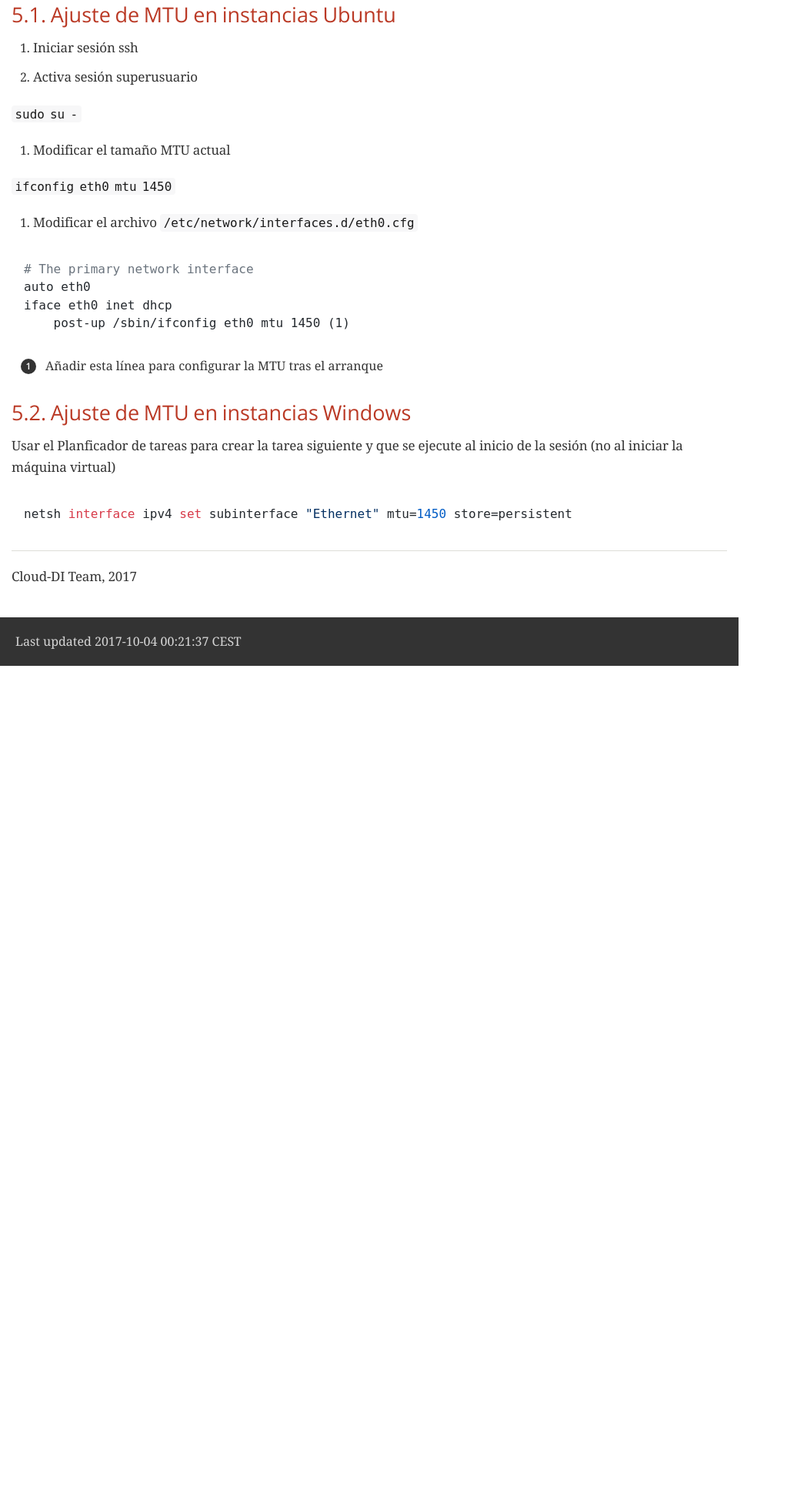
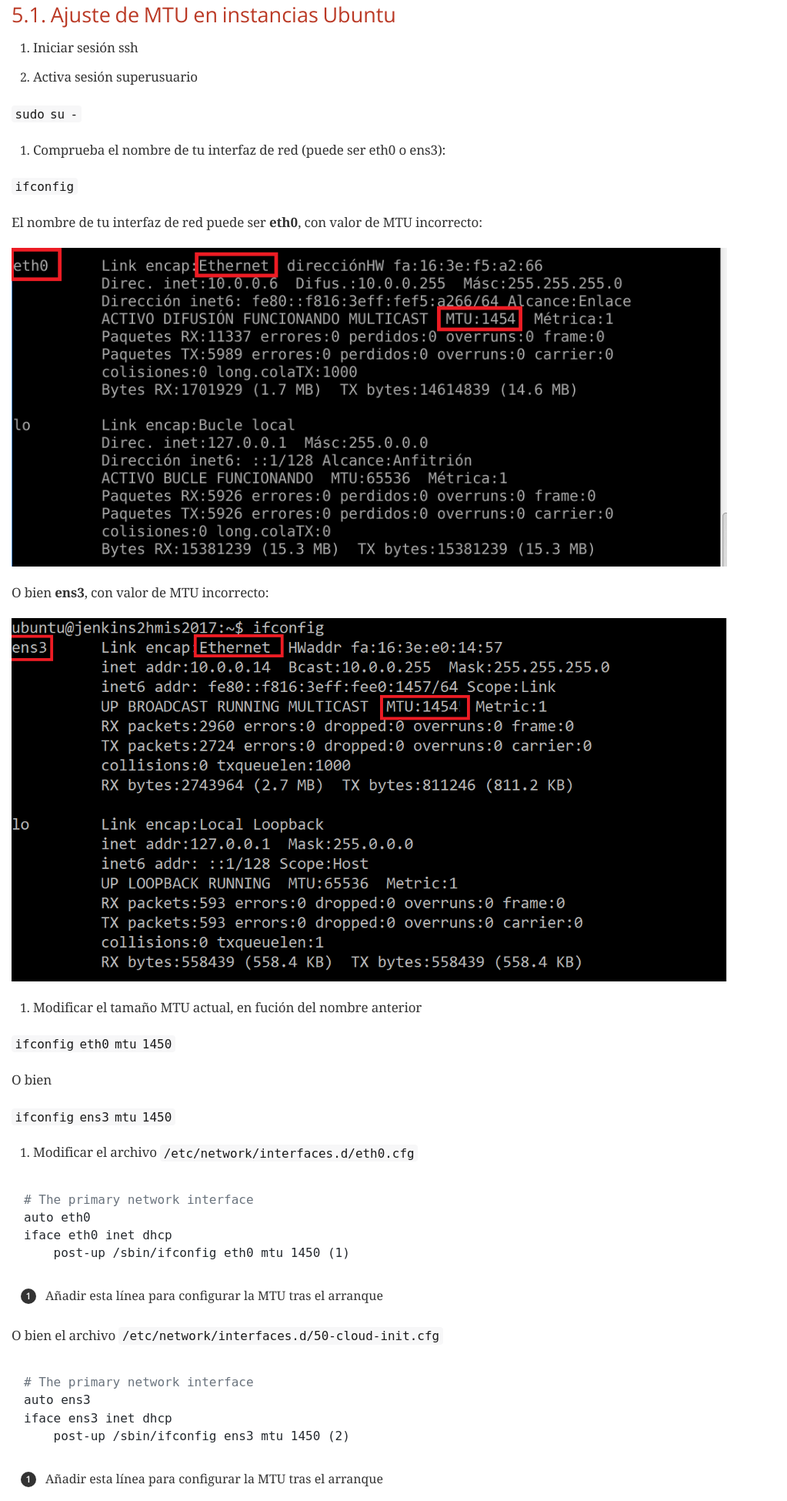
Before and after one commit to ualmtorres/Cloud-DI-Ocata, a plain HTML site: page index.html in a window 1280 px wide. Shown: the part 5890-7840 px from the top of the page at 77% size, without its empty margins (0-1023 px from the left). Before the commit the page ends 6755 px from the top, so only its background shows below. Drawn offline with nearby package versions, Linux system fonts and the light colour scheme; a web font is replaced by a local one.

Commit message:
añadido caso MTU ens3

```diff
--- a/index.html
+++ b/index.html
@@ -646,12 +646,40 @@ Si más adelante necesitas crear uno o más volúmenes para tu instancia, podrá
 <div class="olist arabic">
 <ol class="arabic">
 <li>
-<p>Modificar el tamaño MTU actual</p>
+<p>Comprueba el nombre de tu interfaz de red (puede ser eth0 o ens3):</p>
+</li>
+</ol>
+</div>
+<div class="paragraph">
+<p><code>ifconfig</code></p>
+</div>
+<div class="paragraph">
+<p>El nombre de tu interfaz de red puede ser <strong>eth0</strong>, con valor de MTU incorrecto:</p>
+</div>
+<div class="paragraph">
+<p><span class="image"><img src="./images/ifconfig_eth0_mtu_incorrecto.png" alt="interfaz de red puede eth0"></span></p>
+</div>
+<div class="paragraph">
+<p>O bien <strong>ens3</strong>, con valor de MTU incorrecto:</p>
+</div>
+<div class="paragraph">
+<p><span class="image"><img src="./images/ifconfig_ens3_mtu_incorrecto.png" alt="interfaz de red puede eth0"></span></p>
+</div>
+<div class="olist arabic">
+<ol class="arabic">
+<li>
+<p>Modificar el tamaño MTU actual, en fución del nombre anterior</p>
 </li>
 </ol>
 </div>
 <div class="paragraph">
 <p><code>ifconfig eth0 mtu 1450</code></p>
+</div>
+<div class="paragraph">
+<p>O bien</p>
+</div>
+<div class="paragraph">
+<p><code>ifconfig ens3 mtu 1450</code></p>
 </div>
 <div class="olist arabic">
 <ol class="arabic">
@@ -676,6 +704,34 @@ iface eth0 inet dhcp
 </tr>
 </table>
 </div>
+<div class="paragraph">
+<p>O bien el archivo <code>/etc/network/interfaces.d/50-cloud-init.cfg</code></p>
+</div>
+<div class="listingblock">
+<div class="content">
+<pre class="highlightjs highlight"><code># The primary network interface
+auto ens3
+iface ens3 inet dhcp
+    post-up /sbin/ifconfig ens3 mtu 1450 <i class="conum" data-value="2"></i><b>(2)</b></code></pre>
+</div>
+</div>
+<div class="colist arabic">
+<table>
+<tr>
+<td><i class="conum" data-value="1"></i><b>1</b></td>
+<td>Añadir esta línea para configurar la MTU tras el arranque</td>
+</tr>
+</table>
+</div>
+<div class="paragraph">
+<p><span class="image"><img src="./images/ifconfig_eth0_mtu_1450.png" alt="interfaz de red puede eth0 correcto"></span></p>
+</div>
+<div class="paragraph">
+<p>O bien</p>
+</div>
+<div class="paragraph">
+<p><span class="image"><img src="./images/ifconfig_ens3_mtu_1450.png" alt="interfaz de red puede ens3 correcto"></span></p>
+</div>
 </div>
 <div class="sect2">
 <h3 id="trueajuste-de-mtu-en-instancias-windows"><a class="anchor" href="#trueajuste-de-mtu-en-instancias-windows"></a>5.2. Ajuste de MTU en instancias Windows</h3>
@@ -697,7 +753,7 @@ iface eth0 inet dhcp
 </div>
 <div id="footer">
 <div id="footer-text">
-Last updated 2017-10-04 00:21:37 CEST
+Last updated 2017-10-04 13:22:32 H
 </div>
 </div>
 <link rel="stylesheet" href="https://cdnjs.cloudflare.com/ajax/libs/highlight.js/8.9.1/styles/github.min.css">
```
Also changed, not shown: images/ifconfig_ens3_mtu_1450.PNG (added), images/ifconfig_ens3_mtu_incorrecto.png (added), images/ifconfig_eth0_mtu_1450.PNG (added), images/ifconfig_eth0_mtu_incorrecto.png (added), 1 other file.
